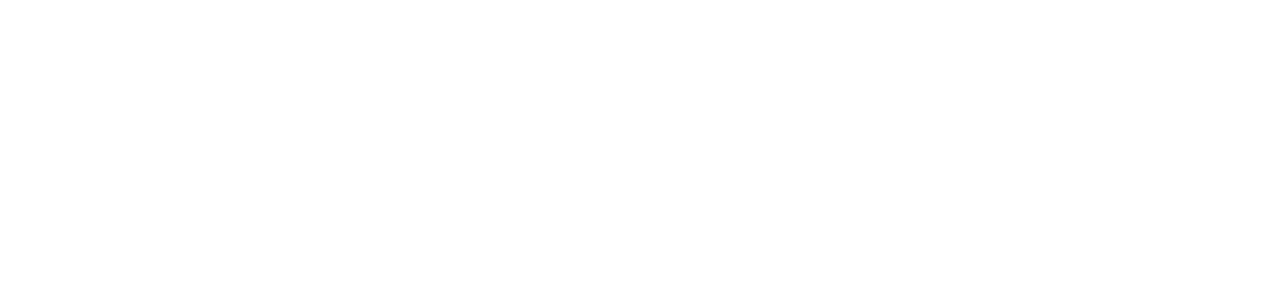
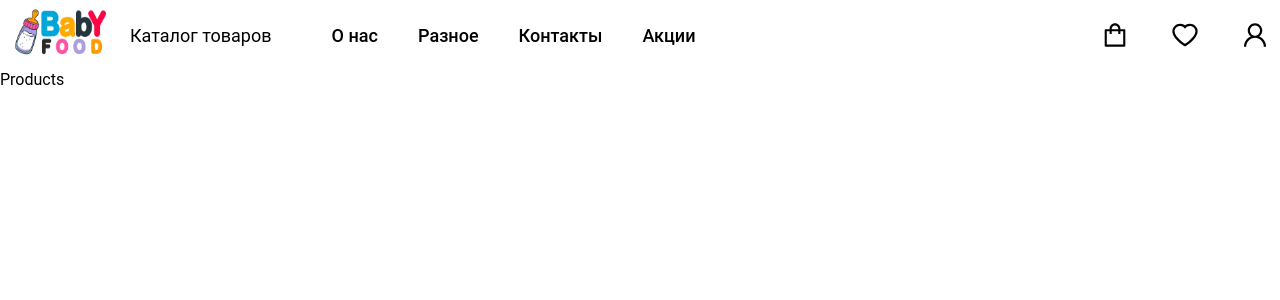
Before and after one commit to BKanybek/baby-food-react, a React (Create React App) app: page /products in a window 1280 px wide. Before the commit this address had no page. Shown: the top 300 px of the page. Built offline with nearby package versions, Linux system fonts and the light colour scheme; a web font is replaced by a local one.

Commit message:
add: products

```diff
--- /dev/null
+++ b/src/Components/Hero/Hero.js
@@ -0,0 +1,11 @@
+import React from 'react';
+import './Hero.css';
+import Img1 from '../../Img/picture/main.png';
+
+export const Hero = () => {
+  return (
+    <div className='home-container'>
+    <img className='home-img' src={Img1} alt="main" />
+  </div>
+  )
+}
--- a/src/Components/Home/Home.jsx
+++ b/src/Components/Home/Home.jsx
@@ -1,15 +1,13 @@
 import React from 'react';
+import { Hero } from '../Hero/Hero';
 import { Navbar } from '../Navbar/Navbar';
-import Img1 from '../../Img/picture/main.png';
+
 import './Home.css';
 
 export const Home = () => {
   return (
     <>
-      <Navbar/>
-        <div className='home-container'>
-          <img className='home-img' src={Img1} alt="main" />
-        </div>
+       <Hero/>
     </>
   )
 }
--- a/src/Components/Navbar/Navbar.jsx
+++ b/src/Components/Navbar/Navbar.jsx
@@ -56,7 +56,7 @@
       <div className={`nav-links ${Mobile && "open"}`}>
           <div className='drop-wrapper' to="/" onClick={() => setDrop(!drop)}>Каталог товаров
               <div className={`links-dropdown ${!drop && 'drop-list'}`} onClick={() => setMobile(false)}>
-                <Link to="/list">Посмотреть все</Link>
+                <Link to="products">Посмотреть все</Link>
                 <Link to="/add">Детское питание</Link>
                 <Link to="/">Подгузники</Link>
                 <Link to="/add">Товары по оптовым ценам</Link>
--- /dev/null
+++ b/src/Components/Products/Products.js
@@ -0,0 +1,8 @@
+import React from 'react'
+import './Products.css';
+
+export const Products = () => {
+  return (
+    <div>Products</div>
+  )
+}
--- a/src/MyRoutes.js
+++ b/src/MyRoutes.js
@@ -2,12 +2,16 @@
 import { BrowserRouter, Route, Routes } from 'react-router-dom';
 import { Home } from './Components/Home/Home';
 import { Navbar } from './Components/Navbar/Navbar';
+import { Products } from './Components/Products/Products';
 
 export const MyRoutes = () => {
   return (
     <BrowserRouter>
+    <Navbar/>
         <Routes>
             <Route path='/' element={<Home/>} />
+            <Route path='products' element={<Products/>} />
+
             {/* <Route path='/' element={<Navbar/>} /> */}
         </Routes>
     </BrowserRouter>
```
Also changed, not shown: src/Components/Hero/Hero.css (added), src/Components/Products/Products.css (added), src/Context/Context.js (added).
